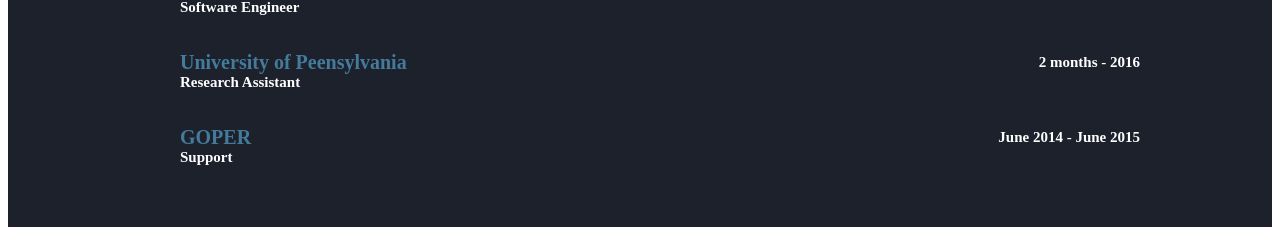
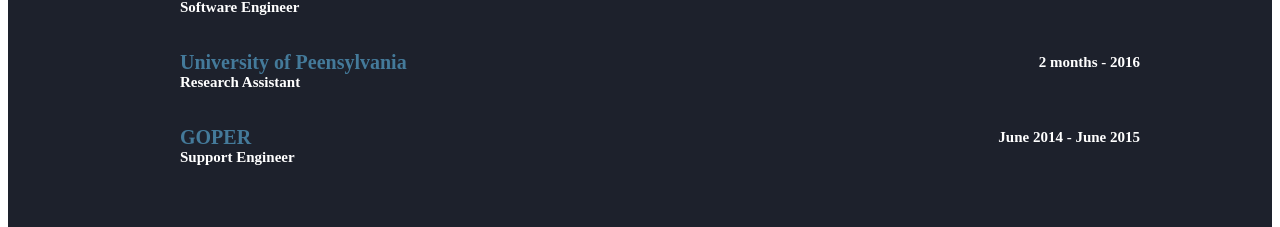
Before and after one commit to natanportilho/natan-tech, an Angular app in the folder natan-tech/: page / in a window 1280 px wide. Shown: the part 1273-1500 px from the top of the page. Built offline with nearby package versions, Linux system fonts and the light colour scheme; a web font is replaced by a local one.

Commit message:
Fixing position title

```diff
--- a/natan-tech/src/app/app.component.html
+++ b/natan-tech/src/app/app.component.html
@@ -106,7 +106,7 @@
           <li data-aos="fade-left" data-aos-delay="1600" data-aos-once="true">
             <span class="company-name">GOPER</span>
             <span class="year-experience">June 2014 - June 2015</span>
-            <p class="company-position">Support</p>
+            <p class="company-position">Support Engineer</p>
           </li>
         </ul>
       </div>
```
